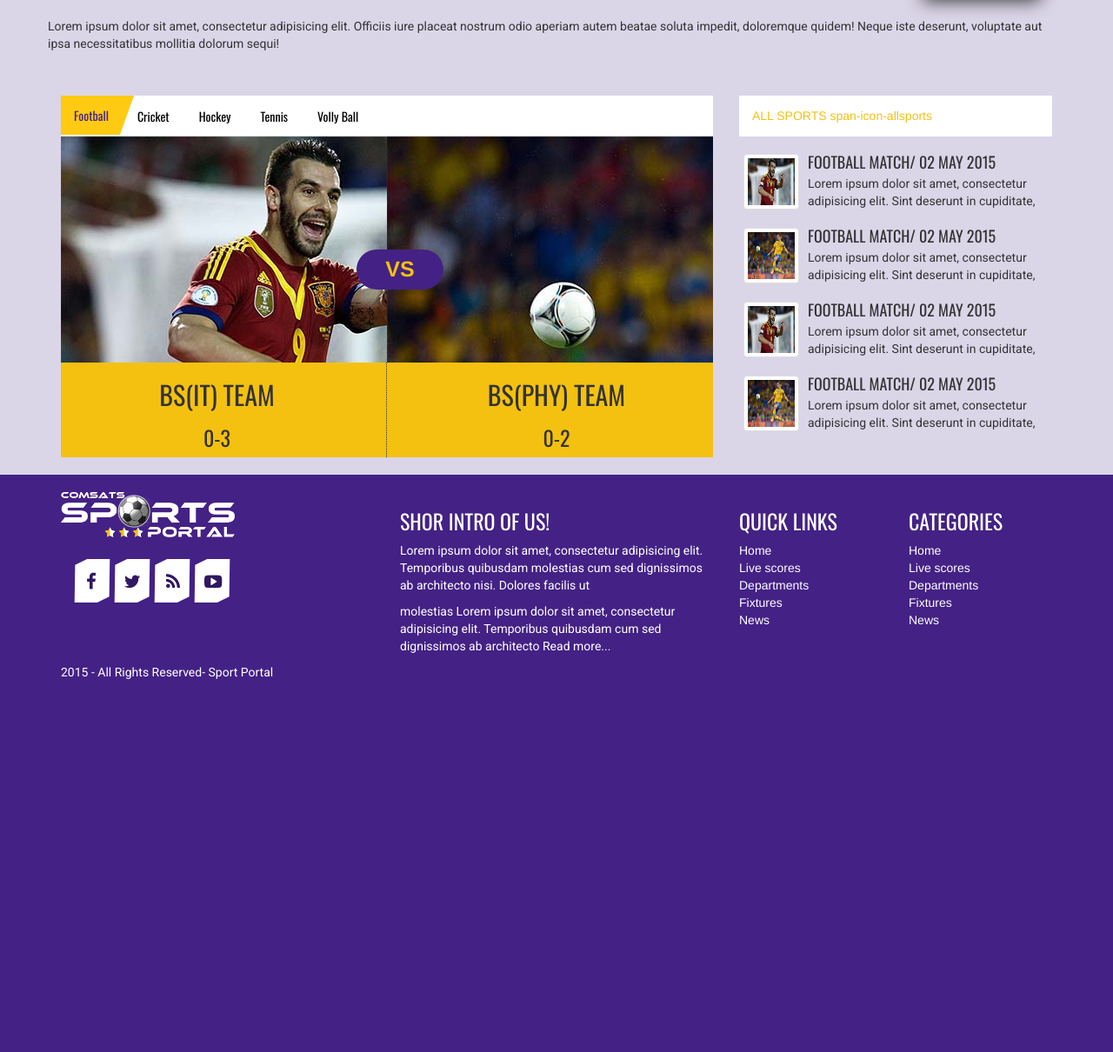
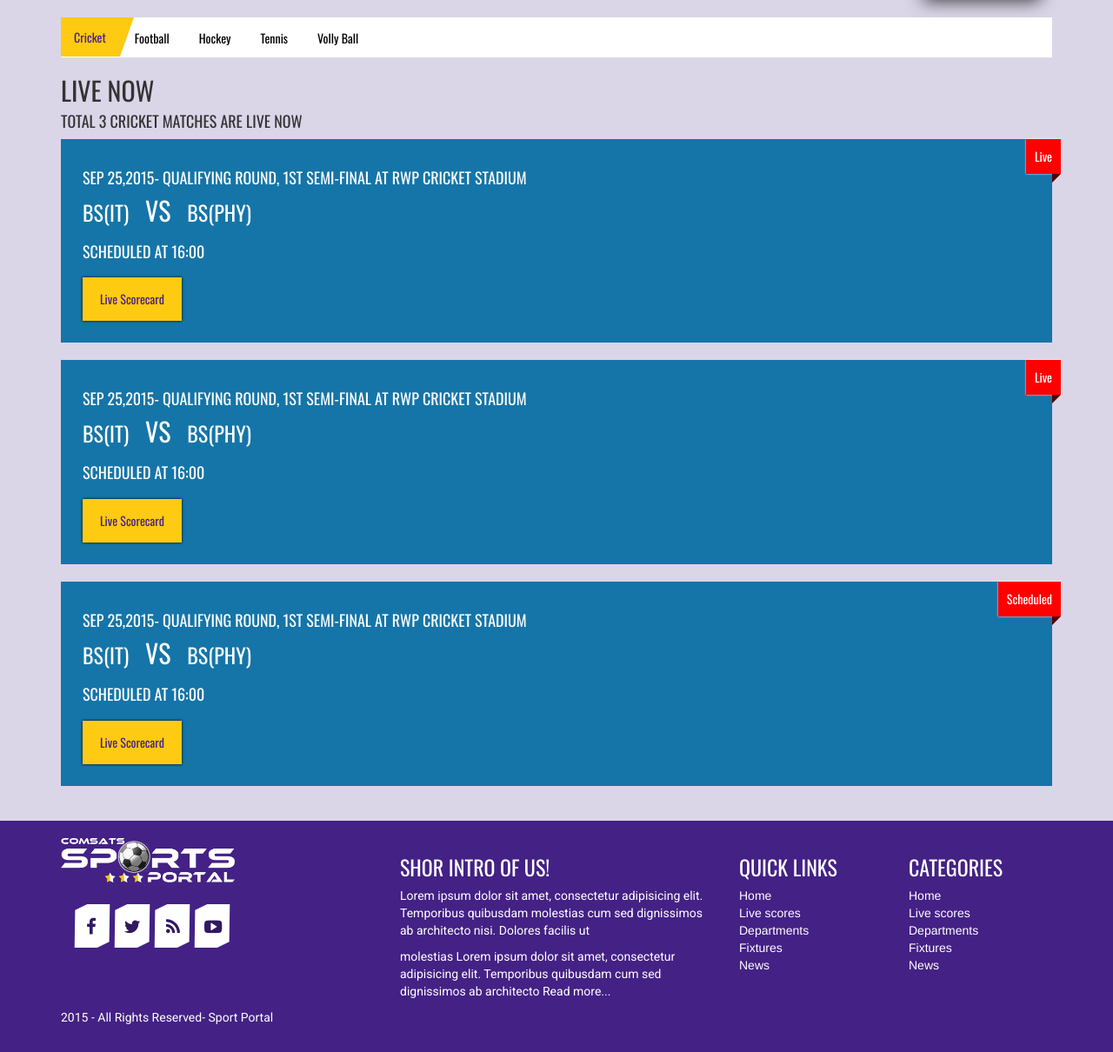
Before and after one commit to Juni4567/SportPortal, a PHP site: page /scores.php in a window 1280 px wide. Shown: the part 100-1310 px from the top of the page at 87% size. Before the commit the page ends 881 px from the top, so only its background shows below. Run offline with PHP 8.4, Linux system fonts and the light colour scheme.

Commit message:
Front end for live scores

```diff
--- /dev/null
+++ b/admin.php
@@ -0,0 +1,2 @@
+<?php
+    header('location:admin/login.php');
--- a/admin/assets/css/custom.css
+++ b/admin/assets/css/custom.css
@@ -85,3 +85,9 @@ main .main-container .main-content{
 .card.bordered .card-action {
     border-top: 0;
 }
+.navbar .navbar-right-no-collapse{
+    margin:0;
+}
+i.md.md-36 {
+    font-size: 36px;
+}
--- a/admin/index.php
+++ b/admin/index.php
@@ -4,7 +4,7 @@ if(isset($_SESSION['logged_user'])){?>
     <?php include('parts/sidebar.php'); ?>
     <div class="main-container">
         <?php include('parts/navigation.php'); ?>
-  <div class="main-content" autoscroll="true" bs-affix-target="" init-ripples="">
+        <div class="main-content">
             <?php include('parts/dashboard.php'); ?>
             <?php include('parts/users-add.php'); ?>
 
@@ -12,6 +12,6 @@ if(isset($_SESSION['logged_user'])){?>
     </div>
     <?php include('parts/footer.php'); ?>
 <?php } else{
-    echo "<h1>You are not logged in or you don't have access to this page </h1>";
+    header('location: login.php');
 }
 ?>
--- a/admin/login.php
+++ b/admin/login.php
@@ -76,7 +76,7 @@
 
 
                     if (!$result->num_rows == 1) {
-                        echo "<h2>Invalid username/password combination try again</h2>";
+                        echo "<h2>Invalid email/password try again!</h2>";
                     }
 
                     //if found start session log user in
--- a/admin/parts/navigation.php
+++ b/admin/parts/navigation.php
@@ -14,7 +14,7 @@
         <div class="mat-slide-right pull-right">
           <ul class="nav navbar-nav">
             <li>
-              <a href="logout.php">logout</a>
+              <a href="logout.php"><i class="md md-settings-power md-36"></i></a>
             </li>
           </ul>
         </div>
--- a/scores.php
+++ b/scores.php
@@ -3,62 +3,94 @@
 require('layout/header.php');
 ?>
 
-<div class="container general-section"><p>Lorem ipsum dolor sit amet, consectetur adipisicing elit. Officiis iure placeat nostrum odio aperiam autem beatae soluta impedit, doloremque quidem! Neque iste deserunt, voluptate aut ipsa necessitatibus mollitia dolorum sequi!</p></div>
 <div id="score-board" class="general-section">
 	<div class="container">
-		<div class="row">
-			<div class="col-sm-8">
 				<div class="sport-nav tabbable">
 					<ul class="nav nav-tabs" role="tablist">
 
-						<li role="presentation" class="active"><a href="#football" aria-controls="football" role="tab" data-toggle="tab">Football</a></li>
-						<li role="presentation"><a href="#cricket" aria-controls="cricket" role="tab" data-toggle="tab">Cricket</a></li>
+                        <li role="presentation" class="active"><a href="#cricket" aria-controls="cricket" role="tab" data-toggle="tab">Cricket</a></li>
+                        <li role="presentation"><a href="#football" aria-controls="football" role="tab" data-toggle="tab">Football</a></li>
 						<li role="presentation"><a href="#hockey" aria-controls="hockey" role="tab" data-toggle="tab">Hockey</a></li>
 						<li role="presentation"><a href="#tennis" aria-controls="tennis" role="tab" data-toggle="tab">Tennis</a></li>
 						<li role="presentation"><a href="#vollyball" aria-controls="vollyball" role="tab" data-toggle="tab">Volly Ball</a></li>
 					</ul>
+
 					<div class="tab-content">
-						<div role="tabpanel" class="tab-pane active fade in" id="football">
-							<div id="sport-board-content">
-								<div id="team-1">
-									<img src="assets/images/team-1.jpg" alt="Team 1">
+
+						<div role="tabpanel" class="tab-pane active fade in" id="cricket">
+                            <div class="scorecard-header">
+                                <h2>Live Now</h2>
+                                <h4>Total 3 Cricket matches are live now</h4>
                             </div>
-								<div class="vs"><a>VS</a></div>
-								<div id="team-2">
-									<img src="assets/images/team-2.jpg" alt="Team 2">
+                            <div class="scorecard-container">
+                            <div class="match-card general-section">
+                                <span class="live">Live</span>
+                                <h4>Sep 25,2015- Qualifying round, 1st Semi-final at Rwp cricket stadium</h4>
+                                <div class="teams">
+                                    <h3>BS(IT)</h3> <h2>VS</h2> <h3>BS(Phy)</h3>
                                 </div>
-								<div class="score">
-									<div class="row">
-										<div class="col-xs-6"><h2>BS(IT) TEAM <span class="leading"></span></h2>
-											<h3 class="team-score">0-3</h3>
+                                <div class="match-time">
+                                    <h4>Scheduled at 16:00</h4>
                                 </div>
-
-										<div class="col-xs-6"><h2>BS(PHY) TEAM</h2>
-											<h3 class="team-score">0-2</h3>
+                                <a class="btn btn-primary sp-cta">Live Scorecard</a>
+                            </div>
+                            </div>
+                            <div class="scorecard-container">
+                               <div class="match-card general-section">
+                                    <span class="live">Live</span>
+                                    <h4>Sep 25,2015- Qualifying round, 1st Semi-final at Rwp cricket stadium</h4>
+                                    <div class="teams">
+                                        <h3>BS(IT)</h3> <h2>VS</h2> <h3>BS(Phy)</h3>
+                                    </div>
+                                    <div class="match-time">
+                                        <h4>Scheduled at 16:00</h4>
+                                    </div>
+                                    <a class="btn btn-primary sp-cta">Live Scorecard</a>
+                                </div>
+                            </div>
+                            <div class="scorecard-container">
+                                <div class="match-card general-section">
+                                    <span class="live">Scheduled</span>
+                                    <h4>Sep 25,2015- Qualifying round, 1st Semi-final at Rwp cricket stadium</h4>
+                                    <div class="teams">
+                                        <h3>BS(IT)</h3> <h2>VS</h2> <h3>BS(Phy)</h3>
+                                    </div>
+                                    <div class="match-time">
+                                        <h4>Scheduled at 16:00</h4>
+                                    </div>
+                                    <a class="btn btn-primary sp-cta">Live Scorecard</a>
                                 </div>
                             </div>
 						</div>
+                        <div role="tabpanel" class="tab-pane fade in" id="football">
+                            <div class="scorecard-header">
+                                <h2>Live Now</h2>
+                                <h4>Total 3 Football matches are live now</h4>
+                            </div>
+                            <div class="scorecard-container">
+                                <div class="match-card general-section">
+                                    <span class="live">Live</span>
+                                    <h4>Sep 25,2015- Qualifying round, 1st Semi-final at Rwp cricket stadium</h4>
+                                    <div class="teams">
+                                        <h3>BS(IT)</h3> <h2>VS</h2> <h3>BS(Phy)</h3>
+                                    </div>
+                                    <div class="match-time">
+                                        <h4>Scheduled at 16:00</h4>
+                                    </div>
+                                    <a class="btn btn-primary sp-cta">Live Scorecard</a>
                                 </div>
                             </div>
-						<div role="tabpanel" class="tab-pane fade" id="cricket">
-							<div id="sport-board-content">
-								<div id="team-1">
-									<img src="assets/images/team-1.jpg" alt="Team 1">
+                            <div class="scorecard-container">
+                                <div class="match-card general-section">
+                                    <span class="live">Live</span>
+                                    <h4>Sep 25,2015- Qualifying round, 1st Semi-final at Rwp cricket stadium</h4>
+                                    <div class="teams">
+                                        <h3>BS(IT)</h3> <h2>VS</h2> <h3>BS(Phy)</h3>
                                     </div>
-								<div class="vs"><a>VS</a></div>
-								<div id="team-2">
-									<img src="assets/images/team-2.jpg" alt="Team 2">
+                                    <div class="match-time">
+                                        <h4>Scheduled at 16:00</h4>
                                     </div>
-								<div class="score">
-									<div class="row">
-										<div class="col-xs-6"><h2>BS(IT) TEAM <span class="leading"></span></h2>
-											<h3 class="team-score">0-3</h3>
-										</div>
-
-										<div class="col-xs-6"><h2>BS(PHY) TEAM</h2>
-											<h3 class="team-score">0-2</h3>
-										</div>
-									</div>
+                                    <a class="btn btn-primary sp-cta">Live Scorecard</a>
                                 </div>
                             </div>
                         </div>
@@ -130,49 +162,7 @@ require('layout/header.php');
 						</div>
 					</div>
 				</div> <!-- tabbable	-->
-			</div>
-			<div class="col-sm-4">
-				<div class="all-sport-container">
-					<a class="all-sports">ALL SPORTS <span class="icon-all-sports">span-icon-allsports</span></a>
-					<div class="media">
-						<a class="media-left" href="#">
-							<img src="assets/images/team-1.jpg" class="thumbnail" alt="Test">
-						</a>
-						<div class="media-body">
-							<h4 class="media-heading">Football Match<span>/ 02 May 2015</span></h4>
-							<p>Lorem ipsum dolor sit amet, consectetur adipisicing elit. Sint deserunt in cupiditate, quia placeat velit officia molestias ex, autem aspernatur est vitae sequi impedit facilis temporibus eligendi expedita at obcaecati.</p>
-						</div>
-					</div>
-					<div class="media">
-						<a class="media-left" href="#">
-							<img src="assets/images/team-2.jpg" class="thumbnail" alt="Test">
-						</a>
-						<div class="media-body">
-							<h4 class="media-heading">Football Match<span>/ 02 May 2015</span></h4>
-							<p>Lorem ipsum dolor sit amet, consectetur adipisicing elit. Sint deserunt in cupiditate, quia placeat velit officia molestias ex, autem aspernatur est vitae sequi impedit facilis temporibus eligendi expedita at obcaecati.</p>
-						</div>
-					</div>
-					<div class="media">
-						<a class="media-left" href="#">
-							<img src="assets/images/team-1.jpg" class="thumbnail" alt="Test">
-						</a>
-						<div class="media-body">
-							<h4 class="media-heading">Football Match<span>/ 02 May 2015</span></h4>
-							<p>Lorem ipsum dolor sit amet, consectetur adipisicing elit. Sint deserunt in cupiditate, quia placeat velit officia molestias ex, autem aspernatur est vitae sequi impedit facilis temporibus eligendi expedita at obcaecati.</p>
-						</div>
-					</div>
-					<div class="media">
-						<a class="media-left" href="#">
-							<img src="assets/images/team-2.jpg" class="thumbnail" alt="Test">
-						</a>
-						<div class="media-body">
-							<h4 class="media-heading">Football Match<span>/ 02 May 2015</span></h4>
-							<p>Lorem ipsum dolor sit amet, consectetur adipisicing elit. Sint deserunt in cupiditate, quia placeat velit officia molestias ex, autem aspernatur est vitae sequi impedit facilis temporibus eligendi expedita at obcaecati.</p>
-						</div>
-					</div>
-				</div>
-			</div> <!-- sidebar col end -->
-		</div>
+
 	</div>
 </div><!--score board end-->
 
--- /dev/null
+++ b/src-assets/assets/less/sp-cta-buttons.less
@@ -0,0 +1,13 @@
+a.sp-cta, .sp-cta{
+  background-color: #FFCA12;
+  color:#442185 !important;
+  border-radius: 0;
+  border:0;
+  padding: 15px 20px;
+  font-family: oswald !important;
+  box-shadow: 0px 0px 3px black;
+  transition: background-color 300ms ease;
+}
+.sp-cta:hover{
+  background-color: #fff;
+}
--- /dev/null
+++ b/src-assets/assets/less/sp-game-colors.less
@@ -0,0 +1,4 @@
+@cricket  : #1575A8;
+@football : #f4c110;
+@live     : red;
+@sp-color : #442185;
--- /dev/null
+++ b/src-assets/assets/less/sp-scores.less
@@ -0,0 +1,56 @@
+.scorecard-container{
+  margin-bottom: 20px;
+}
+.match-card{
+  padding:25px !important;
+  position: relative;
+}
+span.live{
+  position: absolute;
+  right: -10px;
+  top: 0;
+  background-color: @live;
+  color: #fff;
+  padding: 10px;
+  box-shadow: 0px 0px 2px 0px;
+  font-family: oswald;
+}
+span.live:after {
+  content: "";
+  position: absolute;
+  height: 0px;
+  width: 0px;
+  border-top: 5px solid #540000;
+  border-left: 5px solid rgb(86, 0, 0);
+  border-right: 5px solid transparent;
+  border-bottom: 5px solid transparent;
+  bottom: -10px;
+}
+.teams{
+  h2,h3,h4{
+    display: inline-block;
+    margin: 0;
+    margin-right: 15px;
+  }
+}
+.match-time{
+  padding: 10px 0;
+}
+#cricket{
+  .match-card {
+    background-color: @cricket;
+    color:#fff;
+  }
+}
+
+#football {
+  .match-card {
+    background-color: lighten(@football, 10%);
+    color: @sp-color;
+  }
+}
+
+
+#hockey {
+  background-color: #00f;
+}
--- a/src-assets/assets/less/sp-sections.less
+++ b/src-assets/assets/less/sp-sections.less
@@ -18,7 +18,7 @@
 		color: #442185!important;
 		background-color: #ffca12;
 		border-radius: 50px;
-	}
+    }
 	a, a:hover{
 		color: #f4c110;
 		text-decoration: none;
--- a/src-assets/assets/less/styles-old.less
+++ b/src-assets/assets/less/styles-old.less
@@ -39,9 +39,7 @@
     color: #442185;
     background: 0 0;
 }
-.vs, .vs a {
-    color: #fff;
-}
+
 .sport-nav .nav-tabs .nav-tabs>li>a:hover, .sport-nav .nav-tabs>li.active>a:hover {
     background-color: transparent;
     border: 0;
@@ -59,15 +57,7 @@
 footer ul li {
     list-style: none;
 }
-#football {
-    background-color: #f4c110;
-}
-#cricket {
-    background-color: green;
-}
-#hockey {
-    background-color: #00f;
-}
+
 .vs {
     position: absolute;
     display: block;
--- a/src-assets/assets/less/styles.less
+++ b/src-assets/assets/less/styles.less
@@ -67,3 +67,6 @@
 @import "sp-footer.less";
 @import "sp-carousel.less";
 @import "sp-header-toggle.less";
+@import "sp-scores.less";
+@import "sp-game-colors.less";
+@import "sp-cta-buttons.less";
```
Also changed, not shown: admin/cricket.php (+7 -1 lines), login.php (+3 -4 lines), assets/images/cricket.jpg (added), assets/styles.css. Lines whose indentation alone changed are shown as unchanged.
